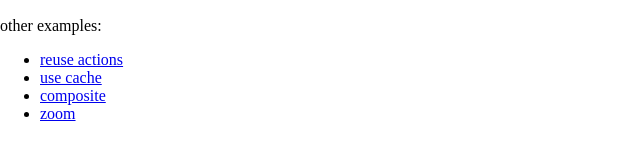
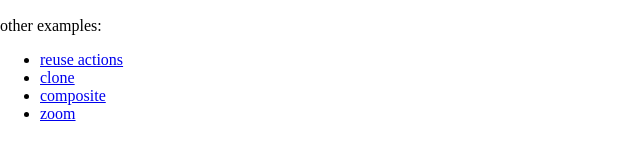
Before and after one commit to weiying-shenzhen/weRender, a website: page examples/index.html in a window 1280 px wide. Shown: the part 503-660 px from the top of the page, 0-640 px from the left. Drawn offline with Linux system fonts and the light colour scheme.

Commit message:
rename `cache` to `clone`

```diff
--- a/examples/index.html
+++ b/examples/index.html
@@ -23,7 +23,7 @@
     <p>other examples:</p>
     <ul>
       <li><a href="./circle-actions.html">reuse actions</a></li>
-      <li><a href="./circle-cache.html">use cache</a></li>
+      <li><a href="./circle-clone.html">clone</a></li>
       <li><a href="./circle-composite.html">composite</a></li>
       <li><a href="./circle-zoom.html">zoom</a></li>
     </ul>
```
Also changed, not shown: build/README.template.md, examples/circle-clone.html (renamed from examples/circle-cache.html).
